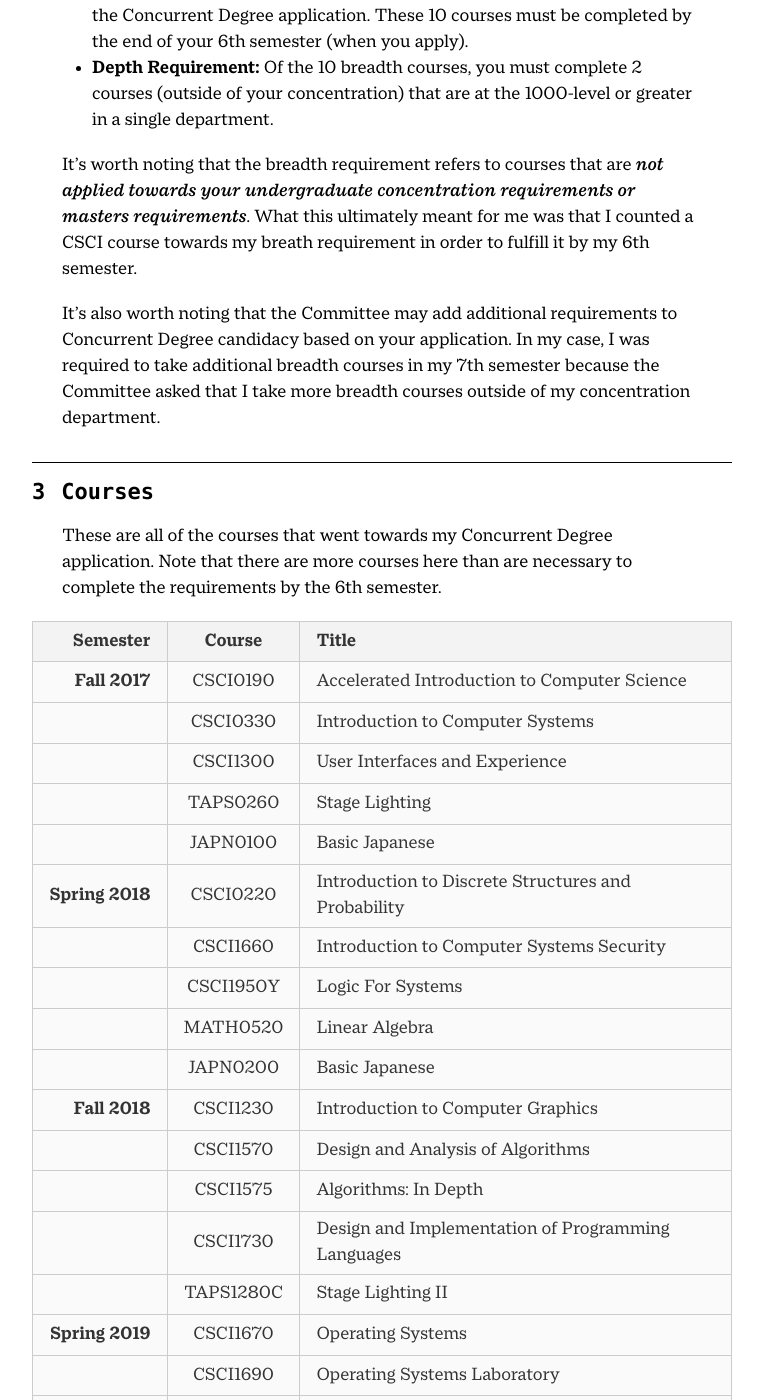
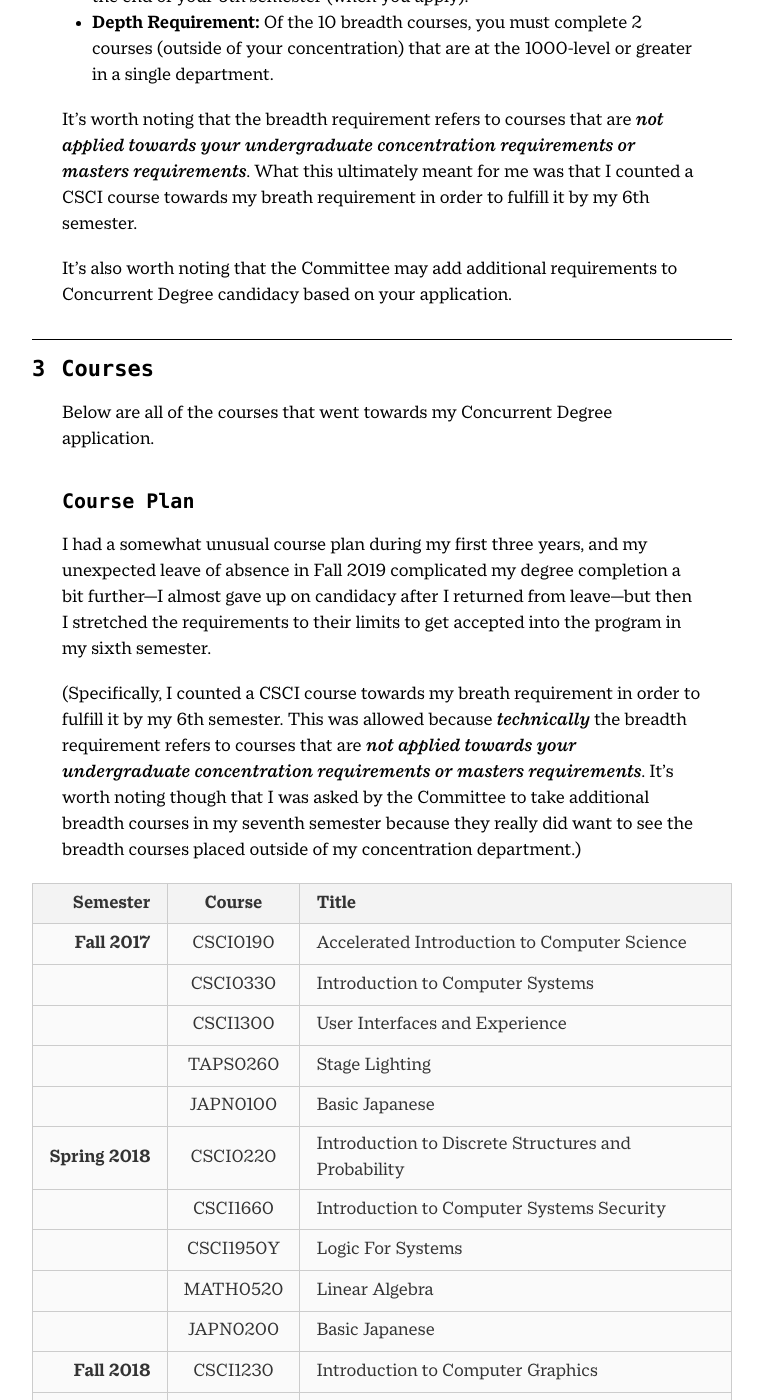
Before and after one commit to ZacharyEspiritu/zacharyespiritu.github.io, a Jekyll site: the page built from _notes/2020-12-14-brown-courses.md, in a window 1280 px wide and 1400 px high, scrolled down 1015 px. Shown: the whole window, without its empty margins (118-881 px from the left). Built offline with Jekyll 4.4.1, drawn with Linux system fonts in a browser that asks for light colours; nearby versions of some CDN libraries; some web fonts are replaced; some of the changed text lies outside the part shown.

Commit message:
Update brown courses

```diff
--- a/_notes/2020-12-14-brown-courses.md
+++ b/_notes/2020-12-14-brown-courses.md
@@ -23,11 +21,17 @@
 
 It's worth noting that the breadth requirement refers to courses that are _not applied towards your undergraduate concentration requirements or masters requirements_. What this ultimately meant for me was that I counted a CSCI course towards my breath requirement in order to fulfill it by my 6th semester.
 
-It's also worth noting that the Committee may add additional requirements to Concurrent Degree candidacy based on your application. In my case, I was required to take additional breadth courses in my 7th semester because the Committee asked that I take more breadth courses outside of my concentration department.
+It's also worth noting that the Committee may add additional requirements to Concurrent Degree candidacy based on your application.
 
 # Courses
 
-These are all of the courses that went towards my Concurrent Degree application. Note that there are more courses here than are necessary to complete the requirements by the 6th semester.
+Below are all of the courses that went towards my Concurrent Degree application.
+
+## Course Plan
+
+I had a somewhat unusual course plan during my first three years, and my unexpected leave of absence in Fall 2019 complicated my degree completion a bit further—I almost gave up on candidacy after I returned from leave—but then I stretched the requirements to their limits to get accepted into the program in my sixth semester.
+
+(Specifically, I counted a CSCI course towards my breath requirement in order to fulfill it by my 6th semester. This was allowed because _technically_ the breadth requirement refers to courses that are _not applied towards your undergraduate concentration requirements or masters requirements_. It's worth noting though that I was asked by the Committee to take additional breadth courses in my seventh semester because they really did want to see the breadth courses placed outside of my concentration department.)
 
 |        Semester |    Course     | Title |
 |----------------:|:-------------:|:------|
@@ -62,6 +66,30 @@
 |                 |    PHP1690    | Technology and Health Behavior Change |
 |                 |   CSCI1650    | Software Security and Exploitation |
 
+## Bachelor's Requirements
+
+Here's how I used these courses to fulfill the ScB requirements (using the [2020 "new" requirements](https://cs.brown.edu/degrees/undergrad/concentrating-in-cs/concentration-requirements-2020/new-scb-requirements/)):
+
+|Category|Sub-Category|Course|
+|-------:|:----:|
+| **Introductory Sequence** | 19 Track | CSCI0190 |
+| | | CSCI1730 (1000-level substitution with CSCI0190) |
+| **Intermediates** | Foundations | CSCI0220 |
+| | | CSCI1010 |
+| | Systems | CSCI0330 |
+| | Mathematics | APMA1650 |
+| | | MATH0520 |
+| **Pathways** | Systems | CSCI1670 (core) |
+| |  | CSCI1660 (related) |
+| | Theory | CSCI1570 (core) |
+| |  | CSCI1950Y (related) |
+| **Additional** | Electives | CSCI1575 / CSCI1690 (half-credit substitutions) |
+| |  | CSCI1970 |
+| |  | CSCI1960 |
+| | Breadth | CSCI1230 |
+
+## Concurrent Degree Requirements
+
 Here's how I used these courses to satisfy the Concurrent Degree's breadth requirement:
 
 |        Area of Study |    Course     | Title | Semester |
```
Also changed, not shown: other parts of _notes/2020-12-14-brown-courses.md (+0 -2 lines).
